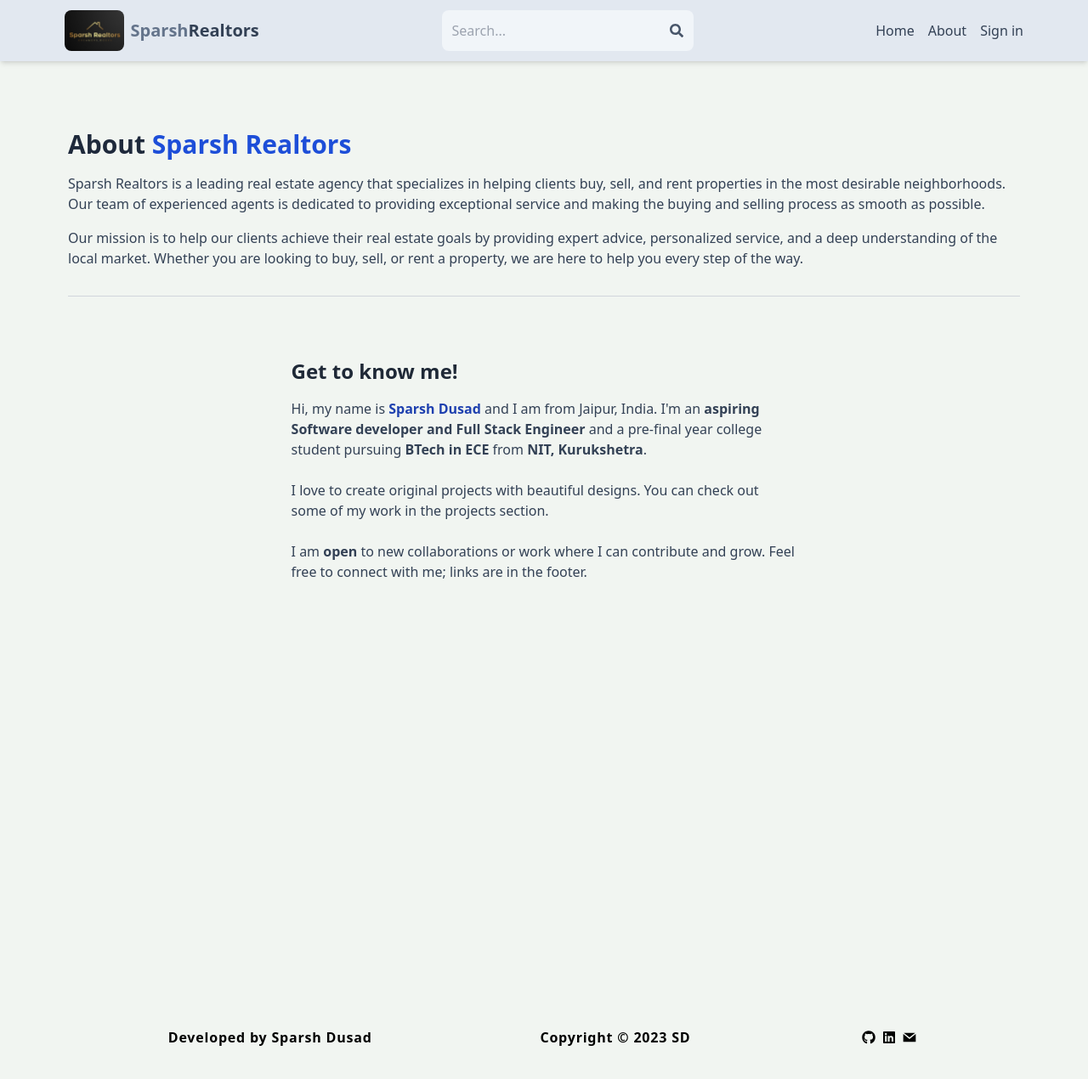
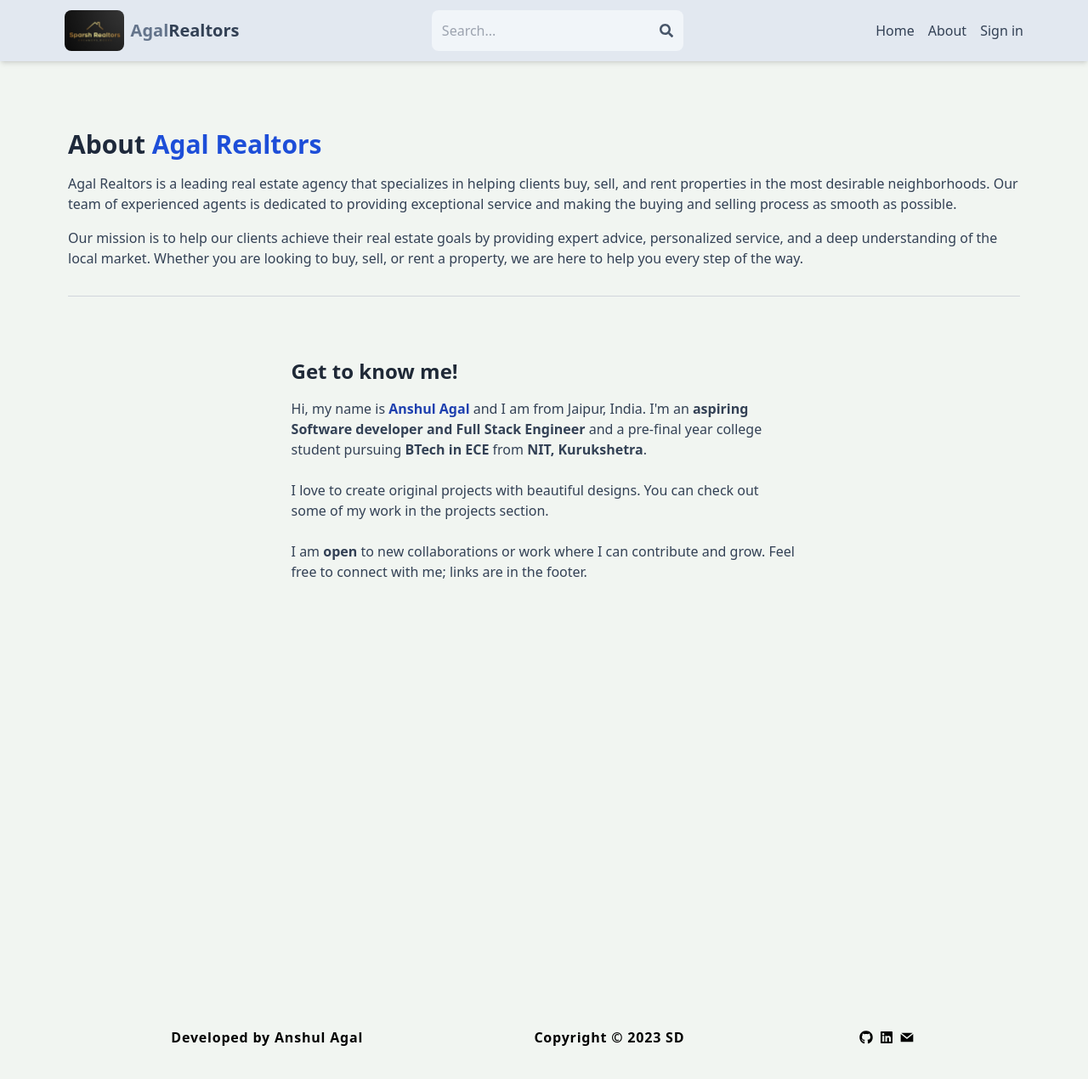
Before and after one commit to anshulagal/Real-Estate, a React (Vite) app in the folder client/: page /about in a window 1280 px wide. Shown: the top 1270 px of the page at 85% size. Built offline with nearby package versions, Linux system fonts and the light colour scheme; no server answers.

Commit message:
added links

```diff
--- a/client/index.html
+++ b/client/index.html
@@ -4,7 +4,7 @@
   <head>
     <meta charset="UTF-8" />
     <meta name="viewport" content="width=device-width, initial-scale=1.0" />
-    <title>SparshRealtors</title>
+    <title>AgalRealtors</title>
 
     <!-- Add the favicon -->
     <link rel="icon" href="/Logo.jpeg" type=".jpeg">
--- a/client/src/components/Header.jsx
+++ b/client/src/components/Header.jsx
@@ -30,7 +30,7 @@ export default function Header() {
           <div className='flex items-center'>
             <img src={Logo} alt="Logo" className="w-18 h-12 mr-2 rounded-lg" />
             <h1 className='font-bold text-sm sm:text-xl flex flex-wrap'>
-              <span className='text-slate-500'>Sparsh</span>
+              <span className='text-slate-500'>Agal</span>
               <span className='text-slate-700'>Realtors</span>
             </h1>
           </div>
--- a/client/src/pages/About.jsx
+++ b/client/src/pages/About.jsx
@@ -3,9 +3,9 @@ import React from 'react';
 export default function About() {
   return (
     <div className='py-20 px-4 max-w-6xl mx-auto'>
-      <h1 className='text-3xl font-bold mb-4 text-slate-800'>About <span className='text-blue-700 font-bold'>Sparsh Realtors</span></h1>
+      <h1 className='text-3xl font-bold mb-4 text-slate-800'>About <span className='text-blue-700 font-bold'>Agal Realtors</span></h1>
       <p className='mb-4 text-slate-700'>
-        Sparsh Realtors is a leading real estate agency that specializes in helping clients buy, sell, and rent properties in the most desirable neighborhoods. Our team of experienced agents is dedicated to providing exceptional service and making the buying and selling process as smooth as possible.
+        Agal Realtors is a leading real estate agency that specializes in helping clients buy, sell, and rent properties in the most desirable neighborhoods. Our team of experienced agents is dedicated to providing exceptional service and making the buying and selling process as smooth as possible.
       </p>
       <p className='mb-4 text-slate-700'>
         Our mission is to help our clients achieve their real estate goals by providing expert advice, personalized service, and a deep understanding of the local market. Whether you are looking to buy, sell, or rent a property, we are here to help you every step of the way.
@@ -21,8 +21,8 @@ export default function About() {
           </h1>
           <p className='mb-4 text-slate-700'>
             Hi, my name is{' '}
-            <a href="https://www.linkedin.com/in/sparsh-dusad-13b0b3170" target='_blank' className='text-blue-800'>
-              <b>Sparsh Dusad</b>
+            <a href="www.linkedin.com/in/anshul-agal-789712236" target='_blank' className='text-blue-800'>
+              <b>Anshul Agal</b>
             </a>{' '}
             and I am from Jaipur, India. I'm an{' '}
             <b>aspiring Software developer and Full Stack Engineer</b> and a pre-final year college student pursuing{' '}
--- a/client/src/pages/Footer.jsx
+++ b/client/src/pages/Footer.jsx
@@ -6,12 +6,12 @@ import { SiLeetcode } from "react-icons/si";
 const Footer = () => {
   return (
     <footer className="w-90 h-40 mx-auto mt-10 mt-80 tracking-wider flex flex-wrap items-center justify-evenly relative bottom-0 text-center">
-      <h4 className="m-0 mx-25 font-semibold">Developed by Sparsh Dusad</h4>
+      <h4 className="m-0 mx-25 font-semibold">Developed by Anshul Agal</h4>
       <h4 className="m-0 mx-25 font-semibold">Copyright &copy; 2023 SD</h4>
       <div className="flex w-180 text-18 justify-evenly ">
-        <a href="https://github.com/SparshDusad" target="_blank" className="no-underline text-current p-1"><FaGithub /></a>
-        <a href="https://www.linkedin.com/in/sparsh-dusad-13b0b3170" target="_blank" className="no-underline text-current p-1"><FaLinkedin /></a>
-        <a href="mailto:sparshdusad007@gmail.com" target="_blank" className="no-underline text-current p-1"><GrMail /></a>
+        <a href="https://github.com/anshulagal" target="_blank" className="no-underline text-current p-1"><FaGithub /></a>
+        <a href="www.linkedin.com/in/anshul-agal-789712236" target="_blank" className="no-underline text-current p-1"><FaLinkedin /></a>
+        <a href="mailto:anshulagal21@gmail.com" target="_blank" className="no-underline text-current p-1"><GrMail /></a>
 
       </div>
     </footer>
--- a/client/src/pages/Home.jsx
+++ b/client/src/pages/Home.jsx
@@ -60,7 +60,7 @@ export default function Home() {
     <Typewriter
       options={{
         strings: [
-          "Sparsh Realtors",
+          "Agal Realtors",
           "Dreamers",
           "Doers",
         ],
```
Also changed, not shown: 1 other file (tests, documents, lock files or other folders).
